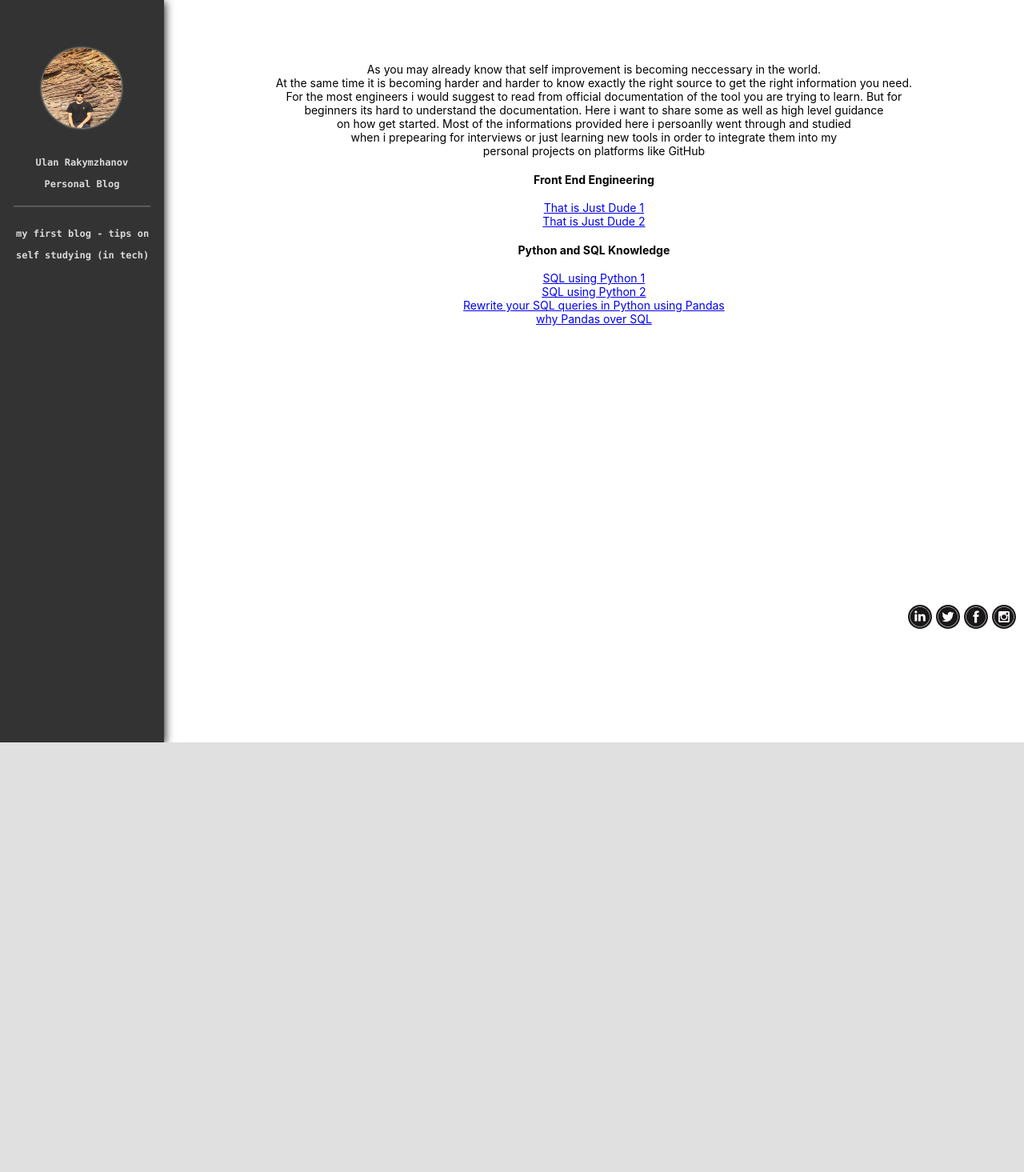
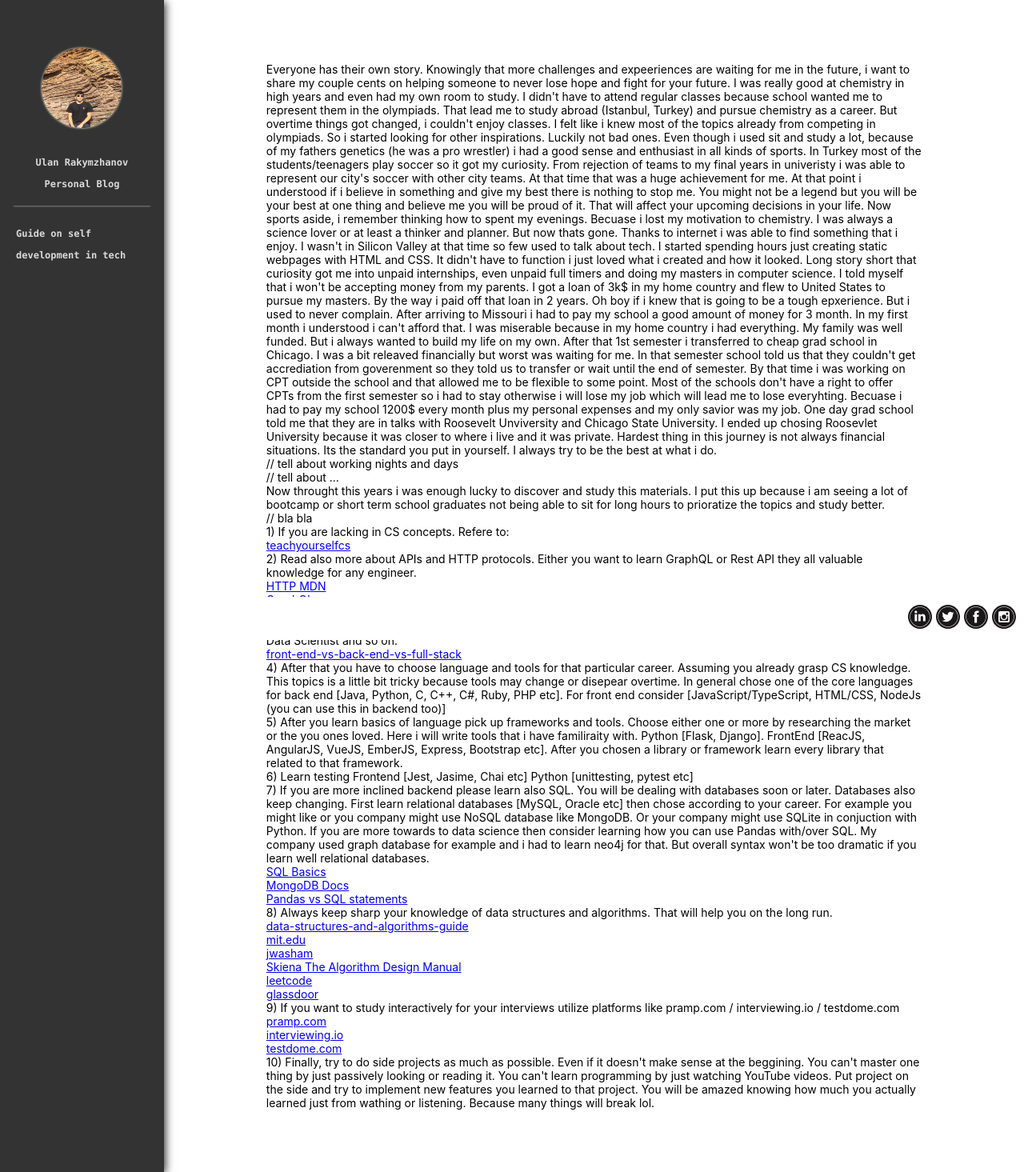
Before and after one commit to urakymzhan/personal-site, a React (Create React App) app: page /topics in a window 1280 px wide. Shown: the whole page at 80% size. Before the commit the page ends 928 px from the top, so only its background shows below. Built offline with nearby package versions, Linux system fonts and the light colour scheme.

Commit message:
added guide blog

```diff
--- a/src/App.css
+++ b/src/App.css
@@ -28,6 +28,7 @@ body {
   /* display: block; */
 }
 .blog-titles {
+  overflow-y: visible;
   list-style-type: none;
   padding: 0 10px 0 20px;
 }
@@ -111,8 +112,10 @@ footer a:last-child {
 }
 .blog1 {
   text-indent: 0px;
-  text-align: center;
+  text-align: left;
   font-style: normal;
+  /* background-image: url('https://images.unsplash.com/photo-1554200856-55c05c342b96?ixlib=rb-1.2.1&ixid=eyJhcHBfaWQiOjEyMDd9&auto=format&fit=crop&w=1500&q=80');
+  background-size: cover; */
 }
 
 
--- a/src/components/GettingStarted.jsx
+++ b/src/components/GettingStarted.jsx
@@ -4,29 +4,80 @@ import '../App.css'
 function GettingStarted() {
     return (
         <div className="blog1">
-        <p>
-          As you may already know that self improvement is becoming neccessary in the world.<br />
-          At the same time it is becoming harder and harder to know exactly the right source
-          to get the right information you need. For the most engineers i would suggest to read
-          from official documentation of the tool you are trying to learn. But for beginners its
-          hard to understand the documentation. Here i want to share some as well as high level guidance<br />
-          on how get started. Most of the informations provided here i persoanlly went through and studied <br />
-          when i prepearing for interviews or just learning new tools in order to integrate them into my<br />
-          personal projects on platforms like GitHub</p>
-          <h4>Front End Engineering</h4>
           <p>
-            <a href="https://khan4019.github.io/front-end-Interview-Questions/"> That is Just Dude 1</a> <br/>
-              <a href="https://www.thatjsdude.com/interview/">That is Just Dude 2</a>
+            Everyone has their own story. Knowingly that more challenges and expeeriences are waiting for me in the future, i want to share my couple cents on helping someone to never lose hope and fight for your future.
+            I was really good at chemistry in high years and even had my own room to study. I didn't have to attend regular classes because school wanted me to represent them in the olympiads.
+            That lead me to study abroad (Istanbul, Turkey) and pursue chemistry as a career. But overtime things got changed, i couldn't enjoy classes. I felt like i knew most of the topics already from competing in olympiads.
+            So i started looking for other inspirations. Luckily not bad ones. Even though i used sit and study a lot, because of my fathers genetics (he was a pro wrestler) i had a good sense and enthusiast in all kinds of sports.
+            In Turkey most of the students/teenagers play soccer so it got my curiosity. From rejection of teams to my final years in univeristy i was able to represent our city's soccer with other city teams.
+            At that time that was a huge achievement for me. At that point i understood if i believe in something and give my best there is nothing to stop me. You might not be a legend but you will be your best at one thing and believe me you will be proud of it.
+            That will affect your upcoming decisions in your life.
+            Now sports aside, i remember thinking how to spent my evenings. Becuase i lost my motivation to chemistry. I was always a science lover or at least a thinker and planner. But now thats gone.
+            Thanks to internet i was able to find something that i enjoy. I wasn't in Silicon Valley at that time so few used to talk about tech. I started spending hours just creating static webpages with HTML and CSS.
+            It didn't have to function i just loved what i created and how it looked. Long story short that curiosity got me into unpaid internships, even unpaid full timers and doing my masters in computer science.
+            I told myself that i won't be accepting money from my parents. I got a loan of 3k$ in my home country and flew to United States to pursue my masters. By the way i paid off that loan in 2 years. Oh boy if i knew that is going to be a tough epxerience.
+            But i used to never complain. After arriving to Missouri i had to pay my school a good amount of money for 3 month. In my first month i understood i can't afford that. I was miserable because in my home country i had everything. My family was well funded.
+            But i always wanted to build my life on my own. After that 1st semester i transferred to cheap grad school in Chicago. I was a bit releaved financially but worst was waiting for me. In that semester school told us that they couldn't get accrediation from goverenment so they told us to transfer or wait until the end of semester.
+            By that time i was working on CPT outside the school and that allowed me to be flexible to some point. Most of the schools don't have a right to offer CPTs from the first semester so i had to stay otherwise i will lose my job which will lead me to lose everyhting.
+            Becuase i had to pay my school 1200$ every month plus my personal expenses and my only savior was my job. One day grad school told me that they are in talks with Roosevelt Unviversity and Chicago State University. I ended up chosing Roosevlet University because it was closer to where i live and it was private.
+            Hardest thing in this journey is not always financial situations. Its the standard you put in yourself. I always try to be the best at what i do. <br />
+            // tell about working nights and days<br />
+            // tell about ...<br />
+            Now throught this years i was enough lucky to discover and study this materials. I put this up because i am seeing a lot of bootcamp or short term school graduates not being able to sit for long hours to prioratize the topics and study better. <br />
+            // bla bla<br />
+
+            1) If you are lacking in CS concepts. Refere to:<br/>
+            <a href="https://teachyourselfcs.com/?fbclid=IwAR1uoQtwyofWos9BpDtIfOQKcq9vKx8uc4ae6neNLcT-dTFp3-jIUElq6wg#algorithms" target="_blank"> teachyourselfcs</a> <br/>
+
+            2) Read also more about APIs and HTTP protocols. Either you want to learn GraphQL or Rest API they all valuable knowledge for any engineer.<br/>
+            <a href="https://developer.mozilla.org/en-US/docs/Web/HTTP/Overview" target="_blank"> HTTP MDN</a> <br/>
+            <a href="https://graphql.org/learn/" target="_blank"> GraphQL</a> <br/>
+            <a href="https://restfulapi.net/" target="_blank"> Restful</a> <br/>
+
+            3) Then all comes down to who want to be? Front End / Back End / Full Stack / Data / Mobile / Android / DevOps Engineer or Data Scientist and so on. <br />
+                <a href="https://medium.com/level-up-web/front-end-vs-back-end-vs-full-stack-development-78267f545121" target="_blank"> front-end-vs-back-end-vs-full-stack</a> <br />
+
+            4) After that you have to choose language and tools for that particular career. Assuming you already grasp CS knowledge.
+                This topics is a little bit tricky because tools may change or disepear overtime. In general chose one of the core languages for back end [Java, Python, C, C++, C#, Ruby, PHP etc].
+                For front end consider [JavaScript/TypeScript, HTML/CSS, NodeJs (you can use this in backend too)] <br />
+
+            5) After you learn basics of language pick up frameworks and tools. Choose either one or more by researching the market or the you ones loved.
+                Here i will write tools that i have familiraity with. Python [Flask, Django]. FrontEnd [ReacJS, AngularJS, VueJS, EmberJS, Express, Bootstrap etc].
+                After you chosen a library or framework learn every library that related to that framework. <br />
+
+            6) Learn testing Frontend [Jest, Jasime, Chai etc] Python [unittesting, pytest etc] <br />
+
+            7)  If you are more inclined backend please learn also SQL. You will be dealing with databases soon or later.
+                Databases also keep changing. First learn relational databases [MySQL, Oracle etc]  then chose according to your career.
+                For example you might like or you company might use NoSQL database like MongoDB. Or your company might use SQLite in conjuction with Python.
+                If you are more towards to data science then consider learning how you can use Pandas with/over SQL. My company used graph database for example and i had to learn neo4j for that.
+                But overall syntax won't be too dramatic if you learn well relational databases.<br />
+                <a href="https://www.w3schools.com/sql/" target="_blank"> SQL Basics</a> <br />
+                <a href="https://docs.mongodb.com/" target="_blank"> MongoDB Docs</a> <br />
+                <a href="https://medium.com/jbennetcodes/how-to-rewrite-your-sql-queries-in-pandas-and-more-149d341fc53e" target="_blank"> Pandas vs SQL statements</a> <br/>
+
+            8) Always keep sharp your knowledge of data structures and algorithms. That will help you on the long run.<br />
+                <a href="https://www.interviewcake.com/data-structures-and-algorithms-guide?utm_source=triplebyte" target="_blank"> data-structures-and-algorithms-guide</a> <br/>
+                <a href="https://ocw.mit.edu/courses/electrical-engineering-and-computer-science/6-006-introduction-to-algorithms-fall-2011/lecture-videos/" target="_blank"> mit.edu</a> <br/>
+                <a href="https://github.com/jwasham/coding-interview-university#data-structures" target="_blank"> jwasham</a> <br/>
+                <a href="http://mimoza.marmara.edu.tr/~msakalli/cse706_12/SkienaTheAlgorithmDesignManual.pdf" target="_blank"> Skiena The Algorithm Design Manual</a> <br/>
+                <a href="https://leetcode.com/" target="_blank">leetcode</a><br />
+                <a href="https://www.glassdoor.com" target="_blank">glassdoor</a><br />
+
+
+            9) If you want to study interactively for your interviews utilize platforms like pramp.com / interviewing.io / testdome.com
+                <a href="https://www.pramp.com" target="_blank"> pramp.com </a> <br/>
+                <a href="https://interviewing.io/" target="_blank"> interviewing.io </a> <br />
+                <a href="https://www.testdome.com" target="_blank"> testdome.com </a> <br />
+
+            10) Finally, try to do side projects as much as possible. Even if it doesn't make sense at the beggining. You can't master one thing
+                  by just passively looking or reading it. You can't learn programming by just watching YouTube videos.
+                  Put project on the side and try to implement new features you learned to that project.
+                  You will be amazed knowing how much you actually learned just from wathing or listening. Because many things will
+                  break lol.
           </p>
-          <h4>Python and SQL Knowledge</h4>
-          <p>
-            <a href="https://www.geeksforgeeks.org/sql-using-python/"> SQL using Python 1</a> <br/>
-            <a href="https://towardsdatascience.com/sql-in-python-for-beginners-b9a4f9293ecf">SQL using Python 2</a> <br/>
-            <a href="https://medium.com/jbennetcodes/how-to-rewrite-your-sql-queries-in-pandas-and-more-149d341fc53e"> Rewrite your SQL queries in Python using Pandas</a> <br/>
-            <a href="https://datascience.stackexchange.com/questions/34357/why-do-people-prefer-pandas-to-sql"> why Pandas over SQL</a>
-          </p>
-        </div>
-    );
-  }
+    </div>
+  );
+}
 
 export default GettingStarted;
--- a/src/components/Sidebar.jsx
+++ b/src/components/Sidebar.jsx
@@ -20,7 +20,7 @@ const Sidebar = () => {
                     <p>Ulan Rakymzhanov <br/> Personal Blog</p>
                 </div>
                 <ul className="blog-titles">
-                    <Link to="/topics"><li> my first blog - tips on self studying (in tech)</li></Link>
+                    <Link to="/topics"><li> <span></span>Guide on self development in tech </li></Link>
                 </ul>
             </div>
             <div className="contents">
```
